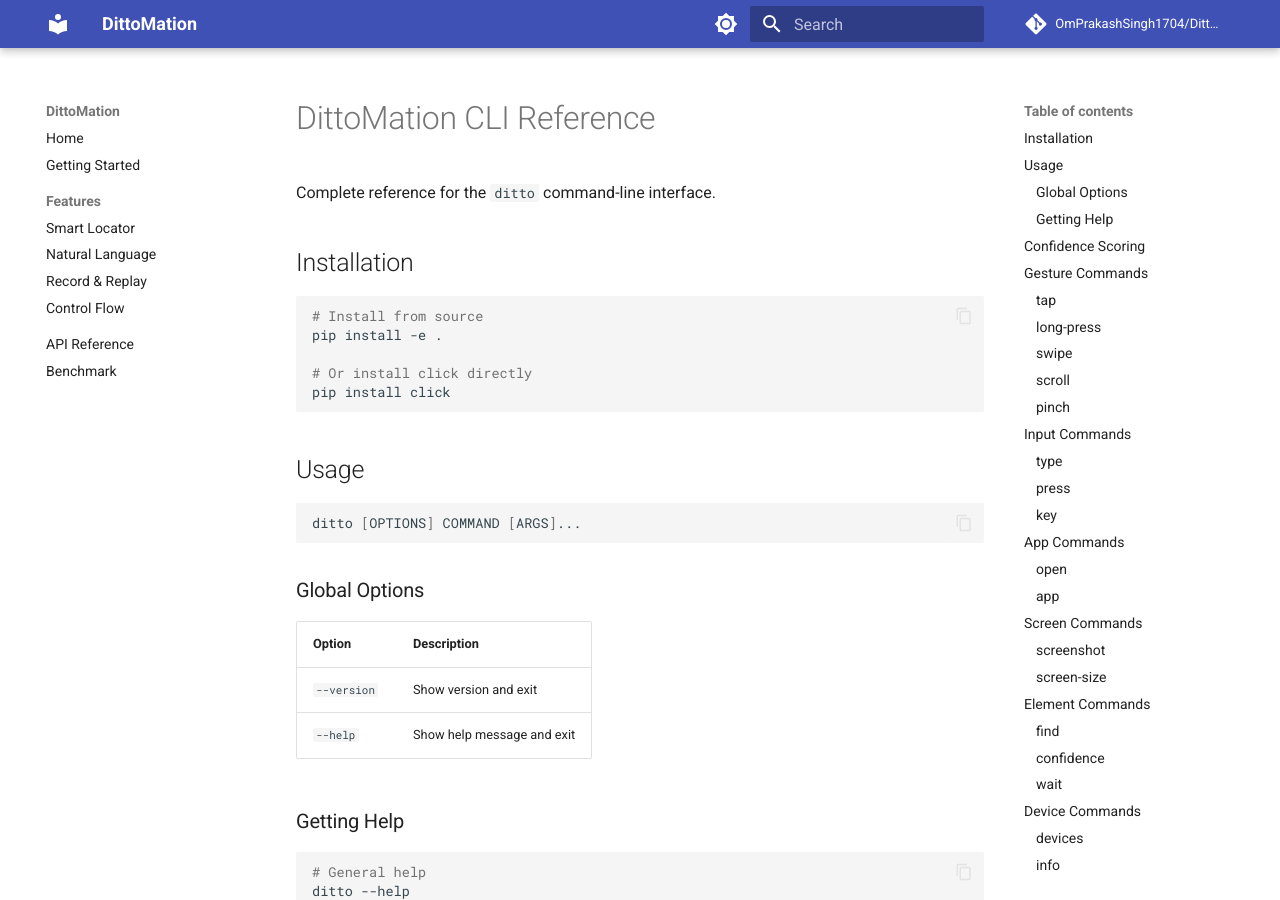
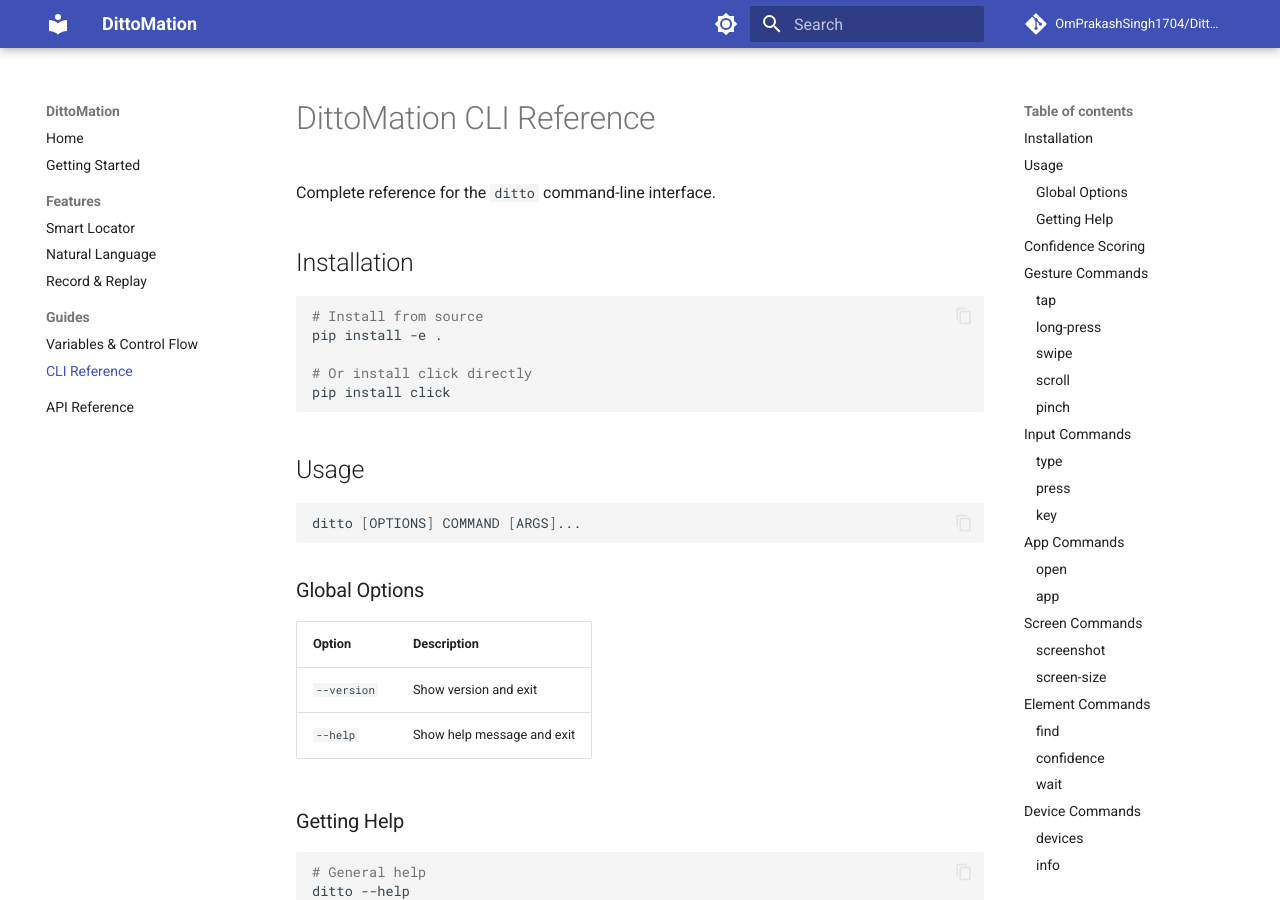
Before and after one commit to OmPrakashSingh1704/DittoMation, an MkDocs documentation site: the page built from docs/cli.md, in a window 1280 px wide and 900 px high. Built offline with MkDocs 1.6.1 and Material for MkDocs 9.7.7, drawn with Linux system fonts in a browser that asks for light colours; comment, search, counter and statistics services are not loaded.

Commit message:
Add GitHub Pages deployment workflow and fix docs navigation

```diff
--- a/mkdocs.yml
+++ b/mkdocs.yml
@@ -49,9 +49,10 @@
       - Smart Locator: features/smart-locator.md
       - Natural Language: features/natural-language.md
       - Record & Replay: features/record-replay.md
-      - Control Flow: features/control-flow.md
+  - Guides:
+      - Variables & Control Flow: variables-and-control-flow.md
+      - CLI Reference: cli.md
   - API Reference: api.md
-  - Benchmark: benchmark.md
 
 extra:
   social:
```
Also changed, not shown: 1 other file.
